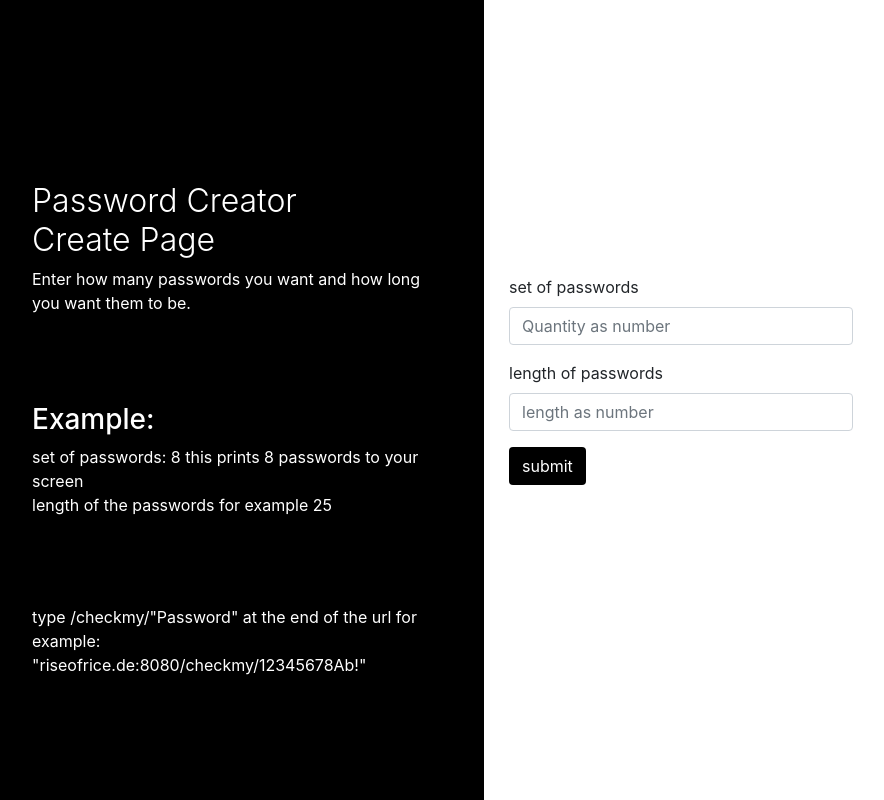
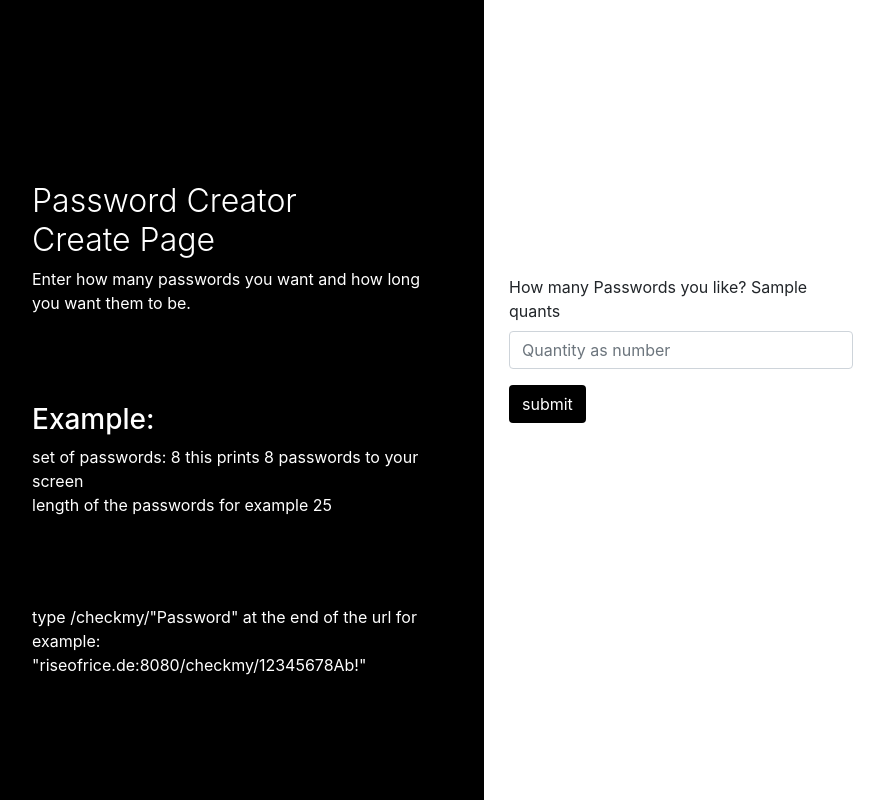
Before and after one commit to RiseofRice/password-Creator, a Flask app: template templates/index.html in a window 1280 px wide. Shown: the whole page, without its empty margins (28-912 px from the left). Run offline with Flask 2, Linux system fonts and the light colour scheme; the template is opened without the code that fills it: most values are stand-ins (such as "Sample title", 1, 10 or a date in 2020); some libraries are stand-ins or nearby versions.

Commit message:
added vue for some visuals

```diff
--- a/app.py
+++ b/app.py
@@ -35,12 +35,15 @@ def new():
 @app.route("/1pass", methods=["POST", "GET"])
 def onePass():
     if request.method != "POST":
-        return render_template('404.html')
+        password = generate_passwords(length=25)
+        return password
     else:
         password = generate_passwords(length=25)
         return password
 
 # TODO Register key funtion schreiben
+
+
 @app.route("/registerkey")
 def registerkey():
     return render_template("register_key.html")
--- a/templates/index.html
+++ b/templates/index.html
@@ -48,26 +48,31 @@
       </div>
     </div>
 
-    <div class="main">
+    <div id="app" class="main">
       <div class="col-md-6 col-sm-12">
         <div class="login-form">
           <form action="http://riseofrice.de:8080/new" method="POST">
             <div class="form-group">
-              <label>set of passwords</label>
+              <label
+                >How many Passwords you like? {{ quants }}
+                <span v-show="showi">?</span></label
+              >
               <input
+                v-model="message"
                 type="text"
                 class="form-control"
                 name="q"
                 placeholder="Quantity as number"
               />
             </div>
-            <div class="form-group">
-              <label>length of passwords</label>
+            <div class="form-group" v-show="showi">
+              <label>{{ lengths }}</label>
               <input
                 type="text"
                 name="length"
                 class="form-control"
-                placeholder="length as number"
+                placeholder="length as a number"
+                v-model="len"
               />
             </div>
             <input type="submit" class="btn btn-black" value="submit" />
@@ -75,5 +80,7 @@
         </div>
       </div>
     </div>
+    <script src="https://unpkg.com/vue"></script>
+    <script src="./js/main.js"></script>
   </body>
 </html>
--- /dev/null
+++ b/templates/js/main.js
@@ -0,0 +1,27 @@
+new Vue({
+    el: "#app",
+    data: {
+        message: '',
+        len: ''
+    },
+    computed: {
+        quants() {
+
+            return this.message
+
+        },
+
+        lengths() {
+            if (this.quants === 1) {
+                return "length of your password"
+            } else {
+                return `length of your ${this.quants} passwords`
+            }
+        },
+        showi() {
+            return this.message != ''
+        }
+    },
+
+
+})
```
Also changed, not shown: 1 other file.
